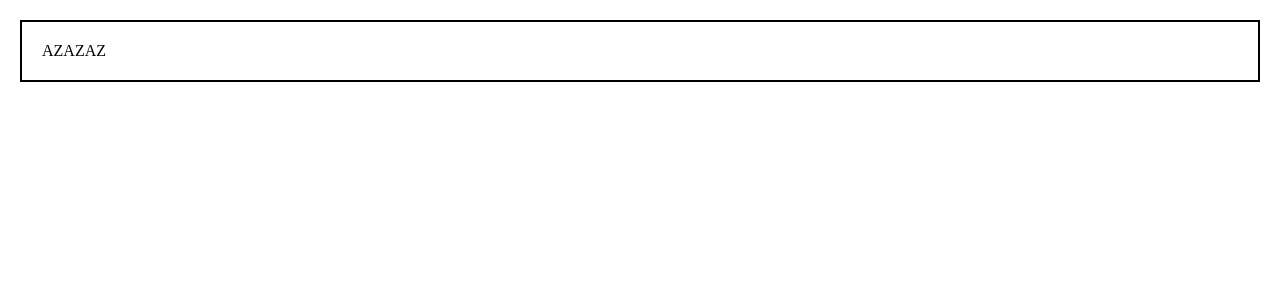
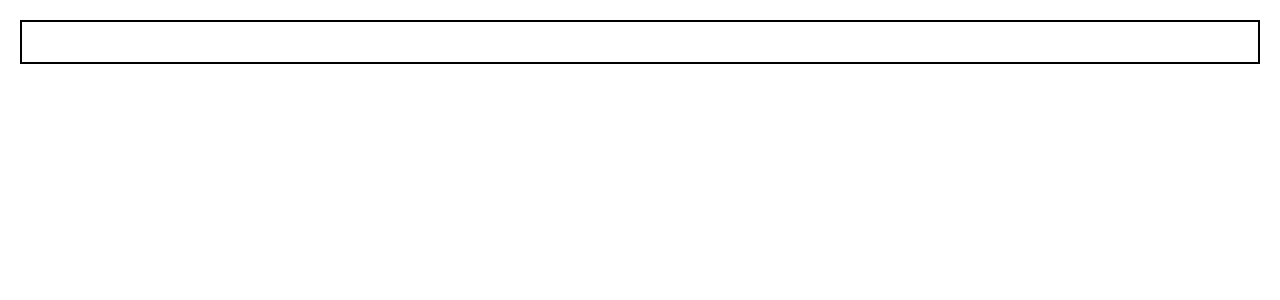
Before and after one commit to alaltru1992/cocktails, a React app: page / in a window 1280 px wide. Shown: the top 300 px of the page. Built offline with nearby package versions, Linux system fonts and the light colour scheme.

Commit message:
markup 1

```diff
--- a/src/app/index.tsx
+++ b/src/app/index.tsx
@@ -1,7 +1,10 @@
-import './styles/styles.scss'
+import './styles/styles.scss';
+import CocktailPage from 'pages/CocktailPage';
+import MenuPage from 'pages/Menu';
 
 export default () =>{
     return <div className='app'>
-       AZAZAZ
+        <MenuPage />
+        <CocktailPage />
     </div>
 }
--- a/src/app/styles/styles.scss
+++ b/src/app/styles/styles.scss
@@ -5,4 +5,5 @@
   padding: 20px;
   border: black solid 2px;
   margin: 20px;
+  display: flex;
 }
--- a/src/pages/CocktailPage/index.tsx
+++ b/src/pages/CocktailPage/index.tsx
@@ -0,0 +1,6 @@
+import classes from './styles.module.scss'
+
+export default () =>{
+    return <div className={classes['cocktail-page']}>
+    </div>
+}
--- /dev/null
+++ b/src/pages/CocktailPage/styles.module.scss
@@ -0,0 +1,3 @@
+.cocktail-page{
+
+}
--- a/src/pages/Menu/index.tsx
+++ b/src/pages/Menu/index.tsx
@@ -0,0 +1,6 @@
+import classes from './styles.module.scss'
+
+export default () =>{
+    return <div className={classes['menu-page']}>
+    </div>
+}
--- /dev/null
+++ b/src/pages/Menu/styles.module.scss
@@ -0,0 +1,3 @@
+.menu-page{
+
+}
```
